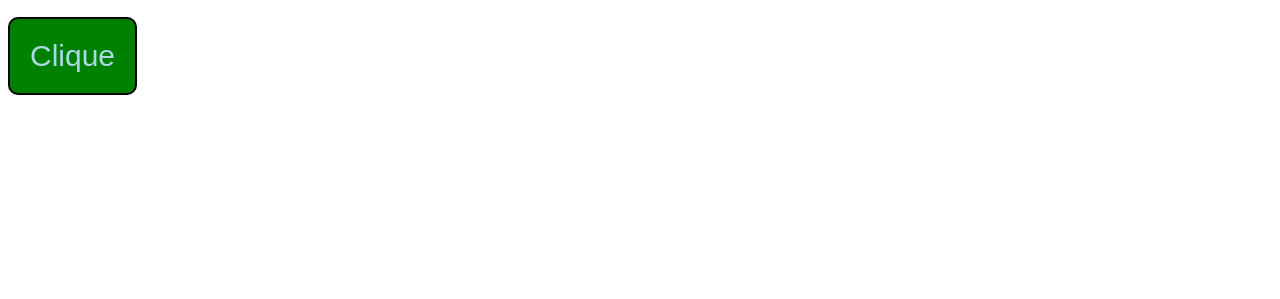
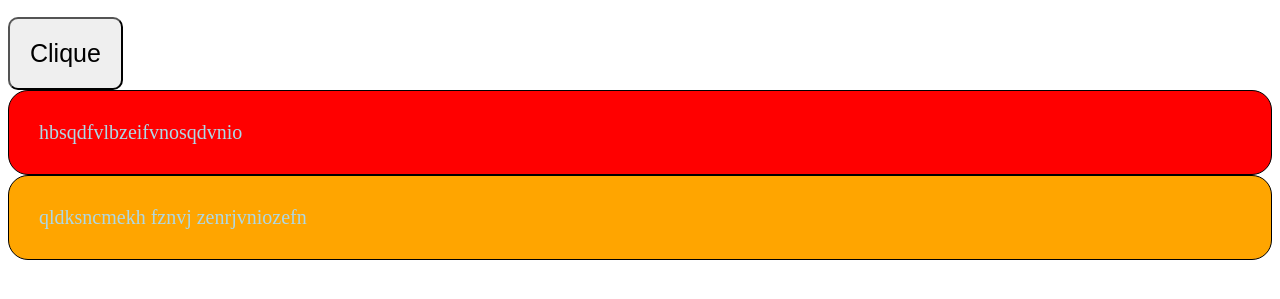
Before and after one commit to poudy3/Sass, a plain HTML site: page index.html in a window 1280 px wide. Shown: the part 61-360 px from the top of the page. Drawn offline with Linux system fonts and the light colour scheme.

Commit message:
add extends (alert)

```diff
--- a/index.html
+++ b/index.html
@@ -9,7 +9,10 @@
 </head>
 <body>
     <h1>Mon super site</h1>
-    <button class="btn btn-warning">Clique</button>
+    <button class="btn">Clique</button>
+    <div class="alert-danger">hbsqdfvlbzeifvnosqdvnio</div>
+    <div class="alert-warning">qldksncmekh fznvj zenrjvniozefn</div>
+
 
 </body>
 </html>
--- a/src/main.scss
+++ b/src/main.scss
@@ -32,3 +32,20 @@ h1{
 p{
     @include camion(green);
 }
+
+%alert{
+    padding:30px;
+    font-size: 20px;
+    border: 1px solid $dark;
+    border-radius: 20px;
+    color: $light;
+}
+
+.alert-danger{
+    @extend %alert;
+    background: $danger;
+}
+.alert-warning{
+    @extend %alert;
+    background: $warning;
+}
```
Also changed, not shown: dist/style.css, 1 other file.
